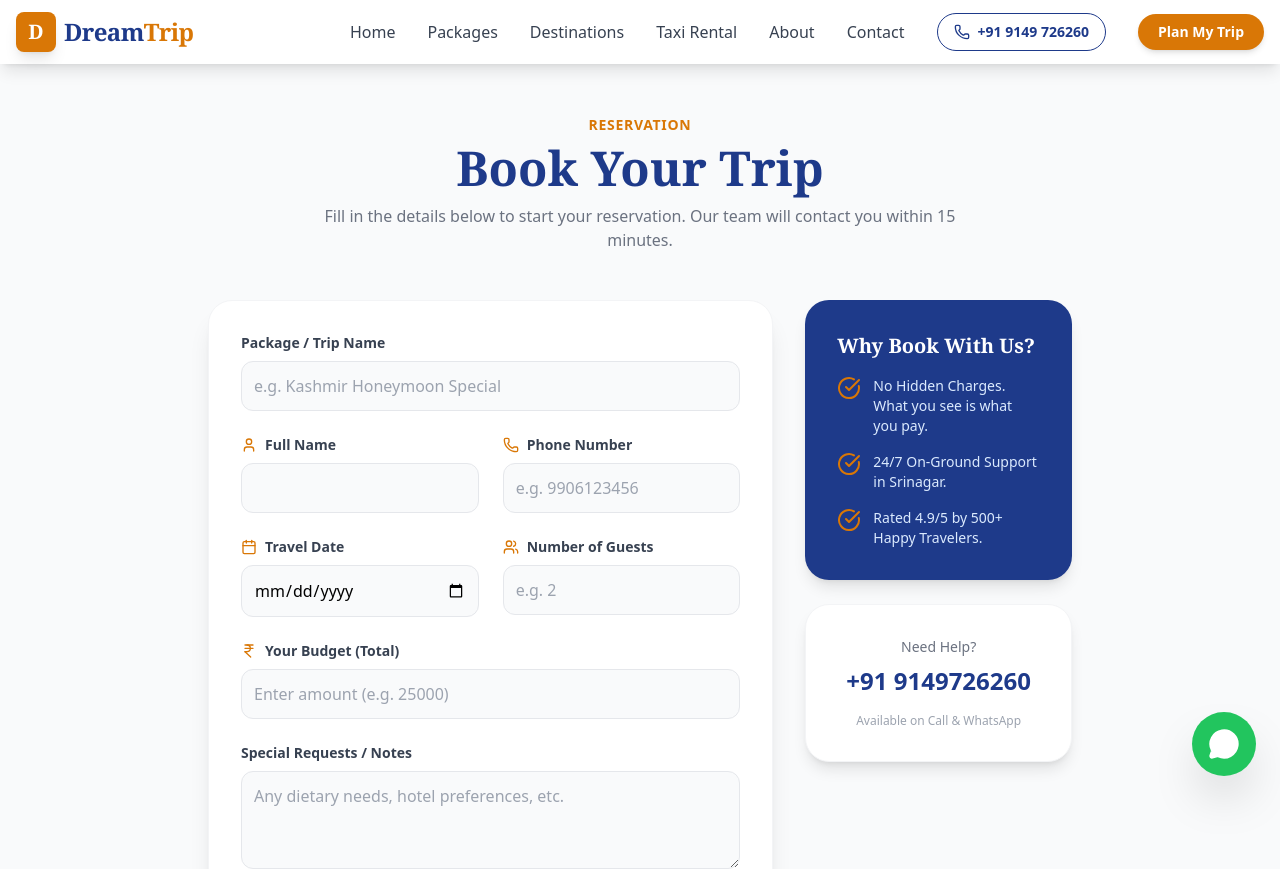
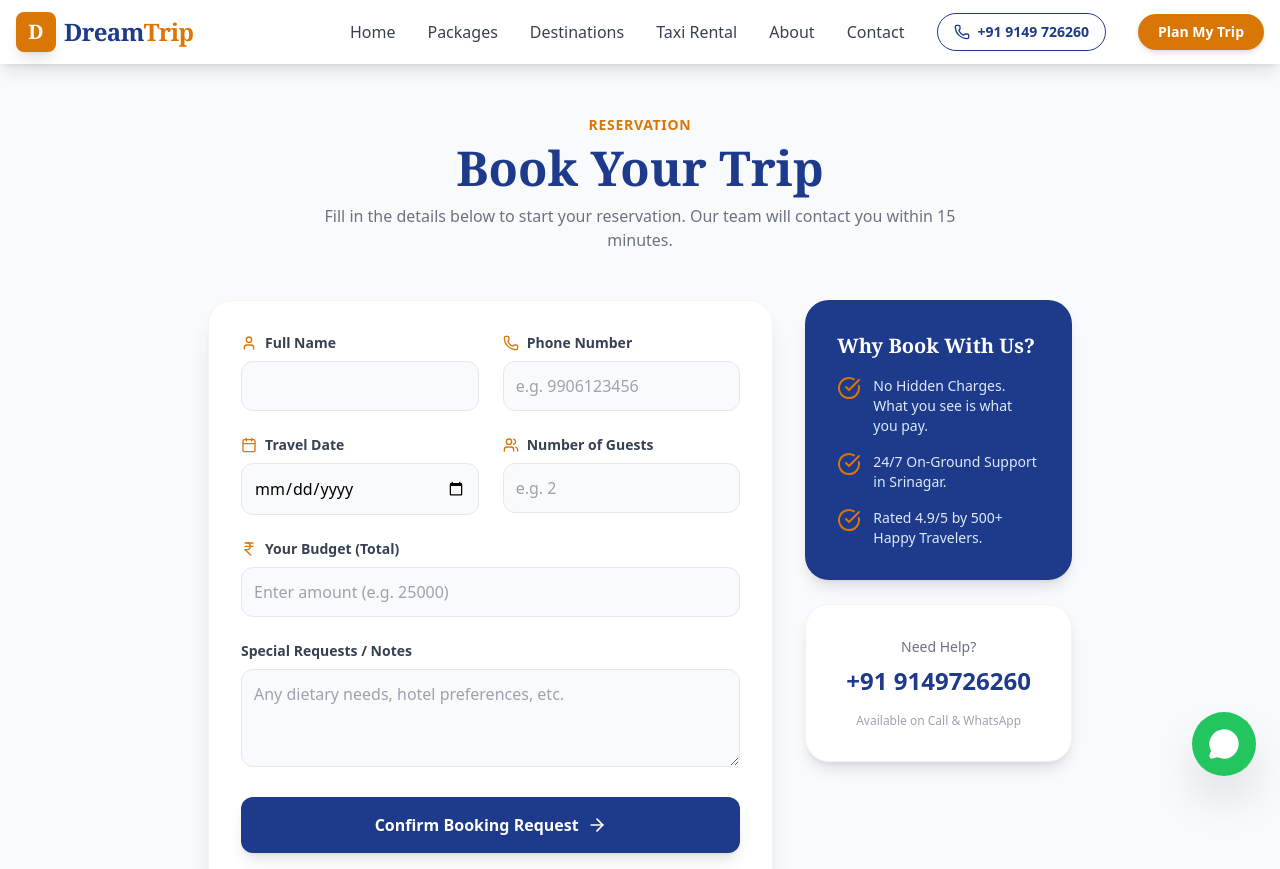
Before and after one commit to Lone-Suhail/DREAM-TRIP, a Next.js app: page /book in a window 1280 px wide. Shown: the top 869 px of the page. Built offline with nearby package versions, Linux system fonts and the light colour scheme; a web font is replaced by a local one.

Commit message:
Fixed booking page form budget and date logic

```diff
--- a/app/book/page.tsx
+++ b/app/book/page.tsx
@@ -54,18 +54,7 @@ function BookingForm() {
   return (
     <form onSubmit={handleSubmit} className="space-y-6">
 
-      {/* Package Name (Auto-filled but editable) */}
-      <div>
-        <label className="block text-sm font-bold text-gray-700 mb-2">Package / Trip Name</label>
-        <input
-          type="text"
-          name="packageName"
-          value={formData.packageName}
-          onChange={handleChange}
-          placeholder="e.g. Kashmir Honeymoon Special"
-          className="w-full p-3 bg-gray-50 rounded-xl border border-gray-200 focus:outline-none focus:border-[#1E3A8A] font-medium"
-        />
-      </div>
+
 
       <div className="grid grid-cols-1 md:grid-cols-2 gap-6">
         <div>
```
